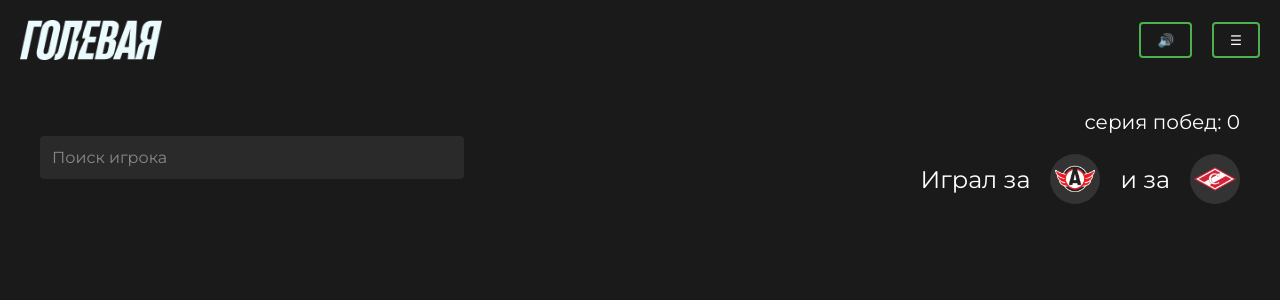
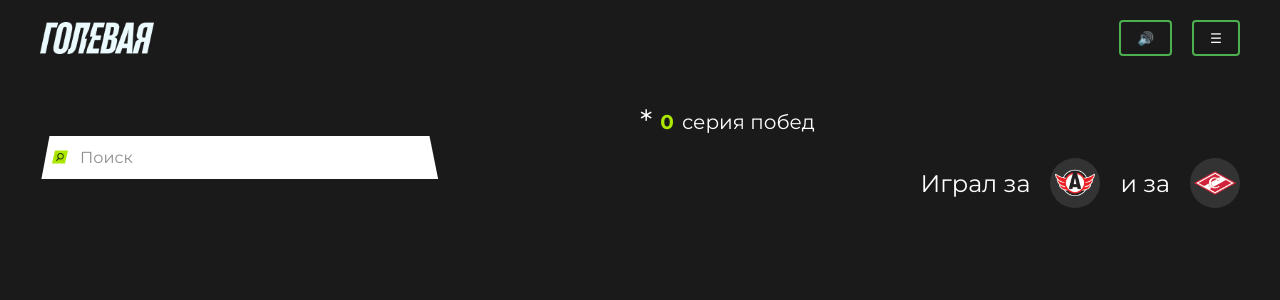
Before and after one commit to Svit69/hockey-match, a React (Create React App) app: page / in a window 1280 px wide. Shown: the top 300 px of the page. Built offline with nearby package versions, Linux system fonts and the light colour scheme.

Commit message:
Update design: logo size, paddings, search placeholder and win streak styling

```diff
--- a/src/App.tsx
+++ b/src/App.tsx
@@ -8,7 +8,7 @@ const AppContainer = styled.div`
   background-color: #1a1a1a;
   min-height: 100vh;
   color: white;
-  padding: 20px;
+  padding: 20px 40px;
 `;
 
 const Header = styled.header`
@@ -19,7 +19,7 @@ const Header = styled.header`
 `;
 
 const Logo = styled.img`
-  height: 40px;
+  height: 32px;
   width: auto;
 `;
 
@@ -77,6 +77,25 @@ const InfoSection = styled.div`
 const WinStreak = styled.div`
   font-size: 20px;
   margin-bottom: 20px;
+  display: flex;
+  align-items: center;
+  gap: 8px;
+
+  span.number {
+    color: #ABE700;
+    font-weight: bold;
+  }
+
+  span.text {
+    font-weight: normal;
+  }
+
+  &::before {
+    content: "*";
+    font-size: 32px;
+    line-height: 1;
+    color: white;
+  }
 `;
 
 const ClubInfo = styled.div`
@@ -182,7 +201,8 @@ function App() {
 
         <InfoSection>
           <WinStreak>
-            <span>серия побед: {winStreak}</span>
+            <span className="number">{winStreak}</span>
+            <span className="text">серия побед</span>
           </WinStreak>
 
           <ClubInfo>
--- a/src/components/PlayerSearch.tsx
+++ b/src/components/PlayerSearch.tsx
@@ -8,18 +8,38 @@ const SearchContainer = styled.div`
   max-width: 400px;
 `;
 
+const SearchWrapper = styled.div`
+  position: relative;
+  width: 100%;
+  background: url('/placeholder.svg') no-repeat;
+  background-size: cover;
+`;
+
 const SearchInput = styled.input`
   width: 100%;
-  padding: 12px;
-  background: #2a2a2a;
+  padding: 12px 12px 12px 40px;
+  background: transparent;
   border: none;
-  border-radius: 4px;
   color: white;
   font-size: 16px;
 
   &::placeholder {
-    color: #888;
+    color: #8F8F8F;
   }
+
+  &:focus {
+    outline: none;
+  }
+`;
+
+const SearchIcon = styled.img`
+  position: absolute;
+  left: 12px;
+  top: 50%;
+  transform: translateY(-50%);
+  width: 16px;
+  height: 16px;
+  pointer-events: none;
 `;
 
 const ResultsList = styled.ul`
@@ -104,12 +124,15 @@ export const PlayerSearch: React.FC<PlayerSearchProps> = ({ onSelect }) => {
 
   return (
     <SearchContainer>
-      <SearchInput
-        type="text"
-        value={searchTerm}
-        onChange={(e) => setSearchTerm(e.target.value)}
-        placeholder="Поиск игрока"
-      />
+      <SearchWrapper>
+        <SearchIcon src="/search.svg" alt="Search" />
+        <SearchInput
+          type="text"
+          value={searchTerm}
+          onChange={(e) => setSearchTerm(e.target.value)}
+          placeholder="Поиск"
+        />
+      </SearchWrapper>
       {results.length > 0 && (
         <ResultsList>
           {results.map((result, index) => (
```
Also changed, not shown: public/placeholder.svg (added), public/search.svg (added).
